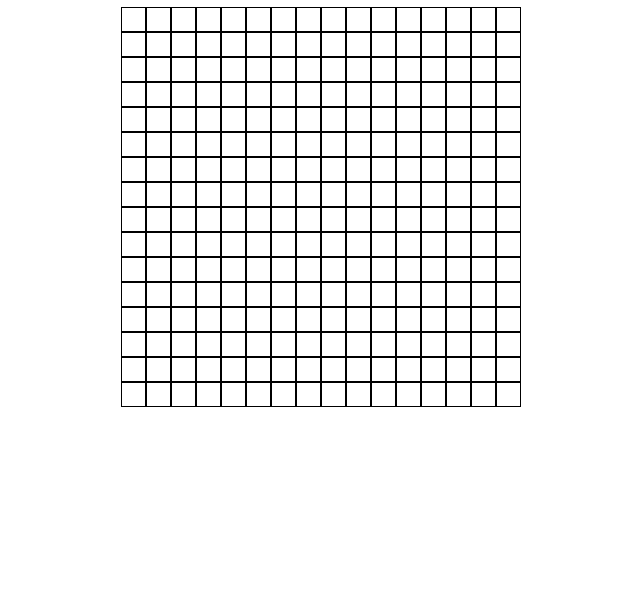
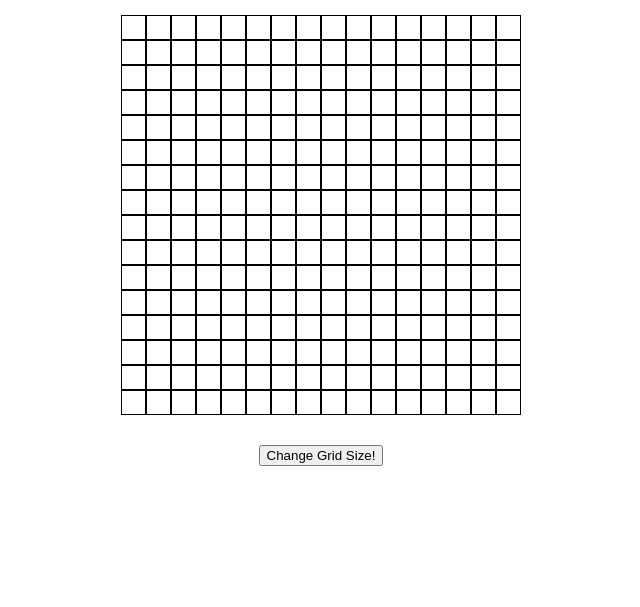
Before and after one commit to bulbinator/Etch-a-Sketch, a plain HTML site: page index.html in a window 1280 px wide. Shown: the part 201-808 px from the top of the page, without its empty margins (319-959 px from the left). Drawn offline with Linux system fonts and the light colour scheme.

Commit message:
created ability to resize grid based of user input

```diff
--- a/index.html
+++ b/index.html
@@ -8,7 +8,10 @@
     <script src="javascript.js" defer></script>
 </head>
 <body>
-    <div class="container">
+    <h1>Scetch Pad</h1>
+    <div class="grid">
+
     </div>
+    <button>Change Grid Size!</button>
 </body>
 </html>
--- a/javascript.js
+++ b/javascript.js
@@ -1,11 +1,46 @@
-const container = document.querySelector('.container')
+function generateGrid(n)
+{
+    const grid = document.querySelector('.grid')
 
-for (let i=0; i<16; i++)
+    const squareSize = 100/n
+
+    for (let i=0; i<n; i++)
+    {
+        for (let j=0; j<n; j++)
+        {
+            let square = document.createElement('div')
+            square.classList.add('square')
+            square.style.flex = `0 0 ${squareSize}%`
+            grid.appendChild(square)
+        }
+    }
+
+    grid.addEventListener("mouseover", function(e)
+    {
+        e.target.style.backgroundColor = "red"
+    })
+}
+
+function deleteGrid()
 {
-    for (let j=0; j<16; j++)
+    let grid = document.querySelector('.grid')
+    grid.innerHTML = ''
+}
+
+
+
+generateGrid(16)
+let btn = document.querySelector('button')
+btn.addEventListener("click", function(e)
+{
+    let size = prompt("Enter the number of dimesions you'd like (max 100)")
+    if (isNaN(size) || size > 100 || size <= 0)
     {
-        let square = document.createElement('div')
-        square.classList.add('square')
-        container.appendChild(square)
+        alert("Please enter a number between 1-100")
+        return
     }
-}
+
+    deleteGrid()
+    generateGrid(size)
+
+})
--- a/styles.css
+++ b/styles.css
@@ -5,11 +5,12 @@ html, body {
 body
 {
    display: flex;
+   flex-direction: column;
    align-items: center;
    justify-content: center;
 }
 
-.container {
+.grid {
     display: flex;
     justify-content: center;
     align-items: center;
@@ -27,7 +28,10 @@ body
     border: 1px solid black;
 }
 
-.square:hover
+h1, button
 {
-    background-color: red;
+    display: flex;
+    margin: 30px;
+    justify-content: center;
+    align-items: center;
 }
```
